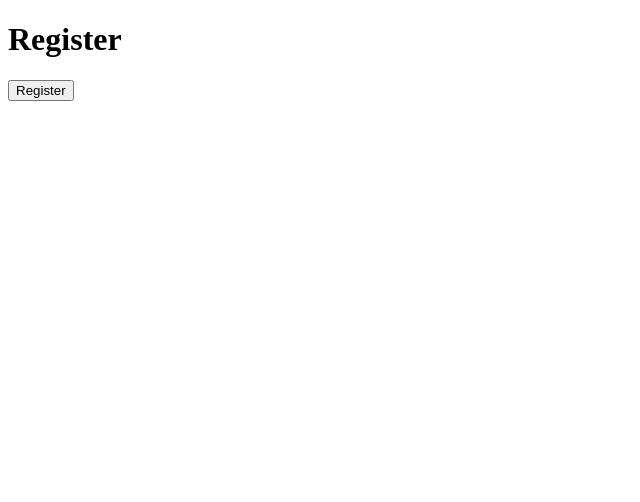
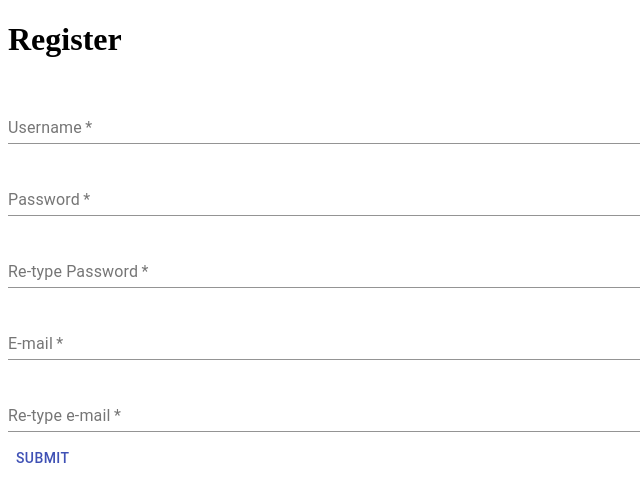
Before and after one commit to myeung19/ContactDB, a React (Create React App) app: page /register in a window 1280 px wide. Shown: the top 502 px of the page, without its empty margins (0-640 px from the left). Built offline with nearby package versions, Linux system fonts and the light colour scheme.

Commit message:
Finish register form and basic validation

```diff
--- a/src/container/RegisterPage/RegisterPage.js
+++ b/src/container/RegisterPage/RegisterPage.js
@@ -1,18 +1,95 @@
 import React, { Component } from 'react';
+import style from "./style";
+import { withStyles } from "@material-ui/core";
+import TextField from "@material-ui/core/TextField";
+import Button from "@material-ui/core/Button";
 
 class RegisterPage extends Component {
-    handleOnClick = () => {
-        this.props.history.push('/')
+    state = {};
+
+    handleChange = evt => {
+        this.setState({
+            [evt.target.name]: evt.target.value
+        });
+        console.log(this.state);
+    };
+
+    handleFormSubmit = (evt) => {
+        if (!evt.target.checkValidity()) {
+            // form is invalid! so we do nothing
+            alert("form is invalid! ");
+        }
+        evt.preventDefault();
     };
 
     render() {
+        const { classes } = this.props;
+
         return (
-            <div>
+            <div className={ style.container }>
                 <h1>Register</h1>
-                <button onClick={this.handleOnClick}>Register</button>
+                <form noValidate autoComplete="off" onSubmit={ this.handleFormSubmit }>
+                    <TextField
+                        label="Username"
+                        name="username"
+                        fullWidth
+                        placeholder="johnDoe123"
+                        required
+                        className={ style.textField }
+                        onChange={ this.handleChange }
+                        margin="normal"
+                    />
+                    <TextField
+                        label="Password"
+                        name="password"
+                        fullWidth
+                        type="password"
+                        required
+                        className={ style.textField }
+                        onChange={ this.handleChange }
+                        margin="normal"
+                    />
+                    <TextField
+                        label="Re-type Password"
+                        name="re-password"
+                        fullWidth
+                        type="password"
+                        required
+                        className={ style.textField }
+                        onChange={ this.handleChange }
+                        margin="normal"
+                    />
+                    <TextField
+                        label="E-mail"
+                        name="email"
+                        fullWidth
+                        placeholder="johnDoe123@gmail.com"
+                        required
+                        type="email"
+                        className={ style.textField }
+                        onChange={ this.handleChange }
+                        margin="normal"
+                    />
+                    <TextField
+                        label="Re-type e-mail"
+                        name="re-email"
+                        fullWidth
+                        required
+                        type="email"
+                        className={ style.textField }
+                        onChange={ this.handleChange }
+                        margin="normal"
+                    />
+                    <Button
+                        type="submit"
+                        color="primary"
+                    >
+                        Submit
+                    </Button>
+                </form>
             </div>
         );
     }
 }
 
-export default RegisterPage;
+export default withStyles(style)(RegisterPage);
--- /dev/null
+++ b/src/container/RegisterPage/style.js
@@ -0,0 +1,9 @@
+export default theme => ({
+    container: {
+        // width: "80%"
+    },
+    textField: {
+        width: "80%",
+        display: "flex",
+    }
+});
```
Also changed, not shown: src/container/HomePage/UserHomePage/UserHomePage.js (added, +13 -0 lines).
